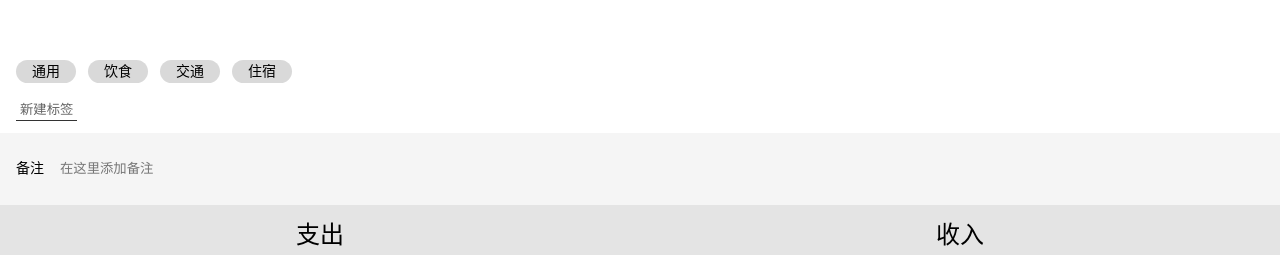
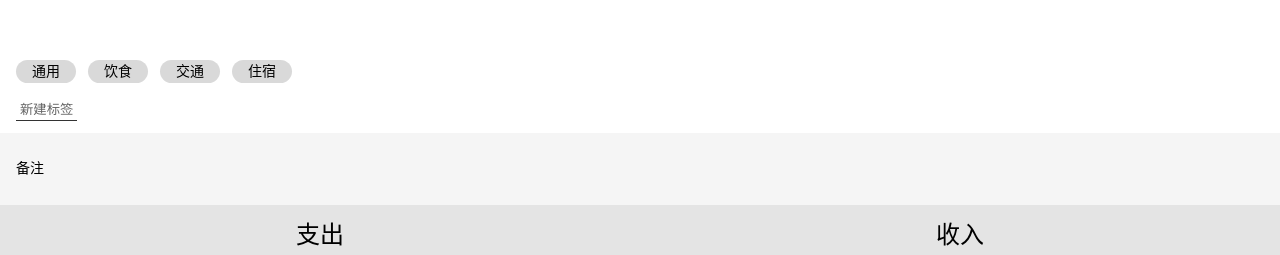
Before and after one commit to wuwenbang/lemon-money-react, a React app: page /#/money in a window 1280 px wide. Shown: the part 152-407 px from the top of the page. Built offline with nearby package versions, Linux system fonts and the light colour scheme.

Commit message:
抽离Input组件

```diff
--- a/src/components/Icon.tsx
+++ b/src/components/Icon.tsx
@@ -12,7 +12,7 @@
 const Icon = (props: Props) => {
     return (
         <svg className="icon">
-            <use xlinkHref={'#' + props.name}></use>
+            {props.name && <use xlinkHref={'#' + props.name}></use>}
         </svg>
     )
 };
--- /dev/null
+++ b/src/components/Input.tsx
@@ -0,0 +1,30 @@
+import styled from "styled-components";
+import React from "react";
+
+const Label = styled.label`
+    display:flex;
+    align-items: center;
+    > span { margin-right: 16px; white-space: nowrap; }
+    > input {
+      display:block;
+      width: 100%;
+      height: 72px;
+      background: none;
+      border: none;
+    }
+`
+type Props = {
+    label: string;
+} & React.InputHTMLAttributes<HTMLInputElement>; // 继承Input类型
+
+const Input: React.FC<Props> = (props) => {
+    const { label, ...rest } = props;
+    return (
+        <Label>
+            <span>{label}</span>
+            <input {...rest} />
+        </Label>
+    );
+};
+
+export default Input;
--- a/src/views/Money/NoteSection.tsx
+++ b/src/views/Money/NoteSection.tsx
@@ -1,5 +1,6 @@
 import styled from "styled-components";
-import React, { useRef } from "react";
+import React, { ChangeEventHandler } from "react";
+import Input from "components/Input";
 type Note = {
   value: string
   onChange: (value: string) => void
@@ -7,21 +8,14 @@
 const NoteSection: React.FC<Note> = (props) => {
   // React onChange 每输入一个字就会触发
   // HTML  onChange 鼠标移走才会触发 早于onBlur
-  const refInput = useRef<HTMLInputElement>(null);
-  const onBlur = () => {
-    if (refInput.current !== null) {
-      props.onChange(refInput.current.value);
-    }
+  const note = props.value;
+  const onChange: ChangeEventHandler<HTMLInputElement> = (e) => {
+    props.onChange(e.target.value)
   }
+
   return (
     <Wrapper>
-      <label>
-        <span>备注</span>
-        <input type="text" placeholder="在这里添加备注"
-          ref={refInput}
-          defaultValue={props.value}
-          onBlur={onBlur} />
-      </label>
+      <Input label="备注" type="text" value={note} onChange={onChange} />
     </Wrapper >
   )
 }
@@ -30,18 +24,6 @@
   background: #f5f5f5;
   padding: 0 16px;
   font-size: 14px;
-  > label {
-    display:flex;
-    align-items: center;
-    > span { margin-right: 16px; white-space: nowrap; }
-    > input {
-      display:block;
-      width: 100%;
-      height: 72px;
-      background: none;
-      border: none;
-    }
-  }
 `;
 
 export default NoteSection;
--- a/src/views/TagEdit.tsx
+++ b/src/views/TagEdit.tsx
@@ -2,6 +2,9 @@
 import useTags from 'useTags';
 import { useParams } from "react-router-dom";
 import Layout from '../components/Layout';
+import styled from 'styled-components';
+import Icon from "components/Icon";
+import Button from "components/Button";
 type Params = {
     id: string
 }
@@ -11,9 +14,31 @@
     const tag = findTag(parseInt(id));
     return (
         <Layout>
-            <div>{tag.name}</div>
+            <TopBar>
+                <Icon name="left"></Icon>
+                <span>编辑标签</span>
+                <Icon name=""></Icon>
+            </TopBar>
+            <main>
+                <label>
+                    <span>标签名</span>
+                    <input type="text"></input>
+                </label>
+            </main>
+            <div>
+                <Button>删除标签</Button>
+            </div>
         </Layout>
     )
 }
 
+const TopBar = styled.header`
+    display:flex;
+    justify-content:space-between;
+    align-items:center;
+    background:white;
+    line-height:20px;
+    padding:14px;
+`
+
 export default TagEdit;
```
